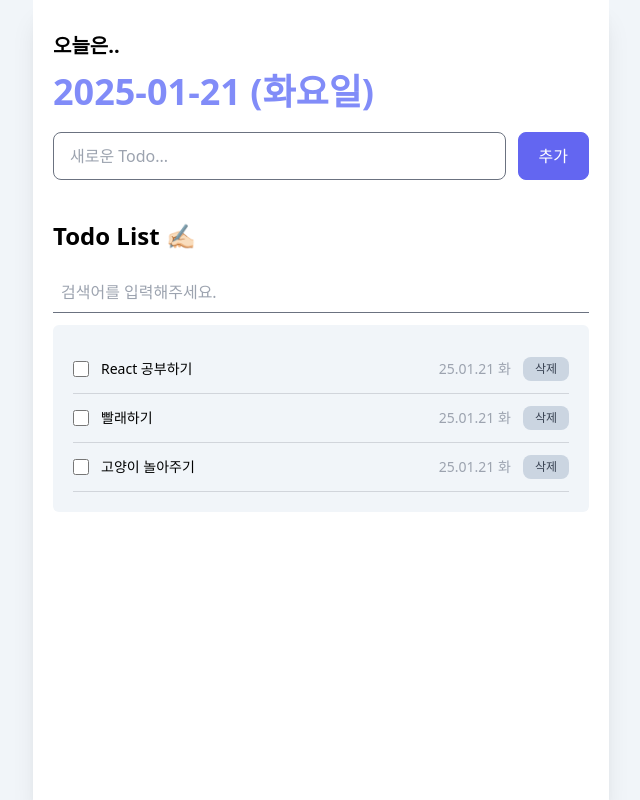
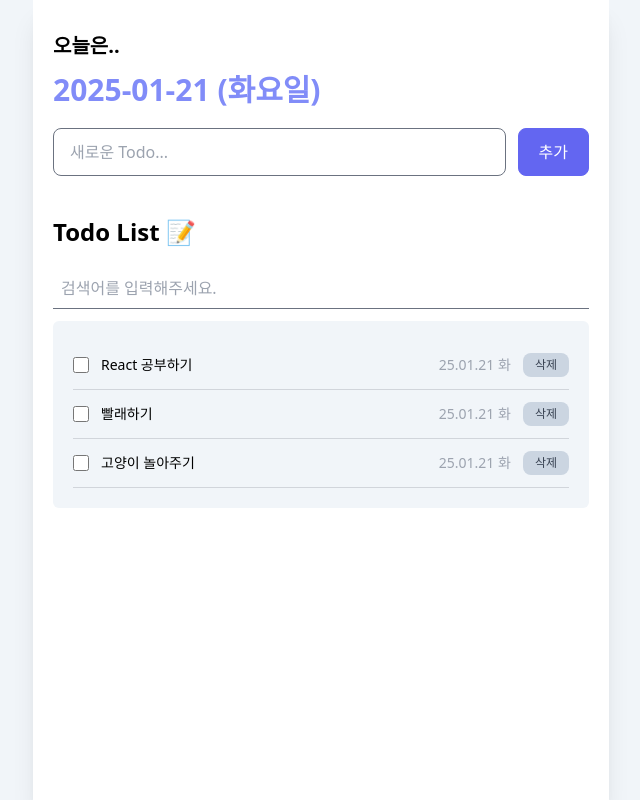
Before and after one commit to kss761036/typescript-todo, a React (Vite) app: page / in a window 1280 px wide. Shown: the whole page, without its empty margins (319-959 px from the left). Built offline with nearby package versions, Linux system fonts and the light colour scheme.

Commit message:
feat: 체크, 삭제 기능 추가

```diff
--- a/src/App.tsx
+++ b/src/App.tsx
@@ -52,12 +52,16 @@ function App() {
     );
   };
 
+  const onDelete = (targetId: number) => {
+    setTodos(todos.filter((todo) => todo.id !== targetId));
+  };
+
   return (
     <div className="min-h-screen w-full bg-slate-100">
       <div className="ml-auto mr-auto min-h-screen w-full max-w-xl bg-white px-5 py-8 shadow-xl">
         <Header />
         <Editor onCreate={onCreate} />
-        <List todos={todos} onUpdate={onUpdate} />
+        <List todos={todos} onUpdate={onUpdate} onDelete={onDelete} />
       </div>
     </div>
   );
--- a/src/components/Header.tsx
+++ b/src/components/Header.tsx
@@ -7,7 +7,7 @@ const Header = () => {
   return (
     <div className="mb-5">
       <h3 className="text-xl font-bold">오늘은..</h3>
-      <h2 className="mt-3 text-4xl font-bold text-indigo-400">
+      <h2 className="mt-3 text-3xl font-bold text-indigo-400">
         {formattedDate}
       </h2>
     </div>
--- a/src/components/List.tsx
+++ b/src/components/List.tsx
@@ -4,13 +4,14 @@ import TodoItem from "./TodoItem";
 interface Props {
   todos: TodoType[];
   onUpdate: (targetId: number) => void;
+  onDelete: (targetId: number) => void;
 }
 
-const List = ({ todos, onUpdate }: Props) => {
+const List = ({ todos, onUpdate, onDelete }: Props) => {
   return (
     <>
       <div>
-        <h3 className="mb-5 text-2xl font-bold">Todo List ✍🏻</h3>
+        <h3 className="mb-5 text-2xl font-bold">Todo List 📝</h3>
         <input
           type="text"
           className="mb-3 block w-full border-b border-gray-500 px-2 leading-10"
@@ -20,7 +21,12 @@ const List = ({ todos, onUpdate }: Props) => {
       <ul className="rounded-md bg-slate-100 px-5 py-5">
         {todos.map((todo) => {
           return (
-            <TodoItem onUpdate={onUpdate} key={todo.id} {...todo}></TodoItem>
+            <TodoItem
+              onUpdate={onUpdate}
+              onDelete={onDelete}
+              key={todo.id}
+              {...todo}
+            ></TodoItem>
           );
         })}
       </ul>
--- a/src/components/TodoItem.tsx
+++ b/src/components/TodoItem.tsx
@@ -2,6 +2,7 @@ import { TodoType } from "../types";
 
 interface Props {
   onUpdate: (targetId: number) => void;
+  onDelete: (targetId: number) => void;
 }
 
 const TodoItem = ({
@@ -10,9 +11,14 @@ const TodoItem = ({
   content,
   date,
   onUpdate,
+  onDelete,
 }: TodoType & Props) => {
   const onChangeCheckbox: React.ChangeEventHandler<HTMLInputElement> = () => {
     onUpdate(id);
+  };
+
+  const onClickDelete: React.MouseEventHandler<HTMLButtonElement> = () => {
+    onDelete(id);
   };
 
   return (
@@ -30,7 +36,10 @@ const TodoItem = ({
           {date.toString()}
         </div>
       </label>
-      <button className="ml-auto rounded-lg bg-slate-300 px-3 py-1 text-xs text-gray-700">
+      <button
+        onClick={onClickDelete}
+        className="ml-auto rounded-lg bg-slate-300 px-3 py-1 text-xs text-gray-700"
+      >
         삭제
       </button>
     </li>
```
